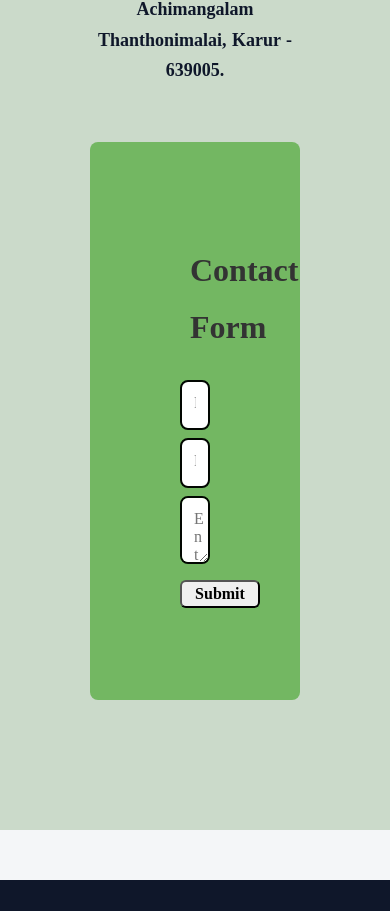
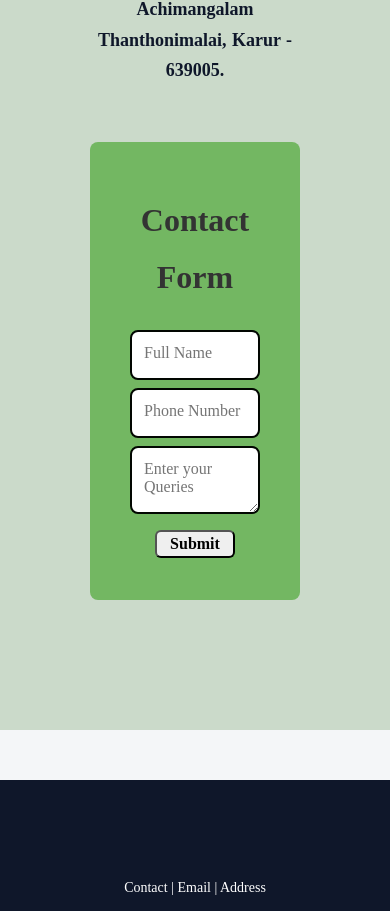
Before and after one commit to karthikrajasrc-ship-it/yugansproduct, a plain HTML site: page contact.html in a window 390 px wide. Shown: the part 870-1781 px from the top of the page. Drawn offline with Linux system fonts and the light colour scheme.

Commit message:
contact form changed for mobile view

```diff
--- a/style.css
+++ b/style.css
@@ -169,11 +169,13 @@ footer p {
 }
 .contact-form {
   max-width: 400px;
+  width: 100%;
   margin: 40px auto;
-  padding: 90px 90px;
+  padding: 40px;
   background-color: hsl(108, 37%, 55%);
   border-radius: 8px;
   line-height: 1.8;
+  box-sizing: border-box;
 }
 .box-form input,.box-form textarea
 {
```
